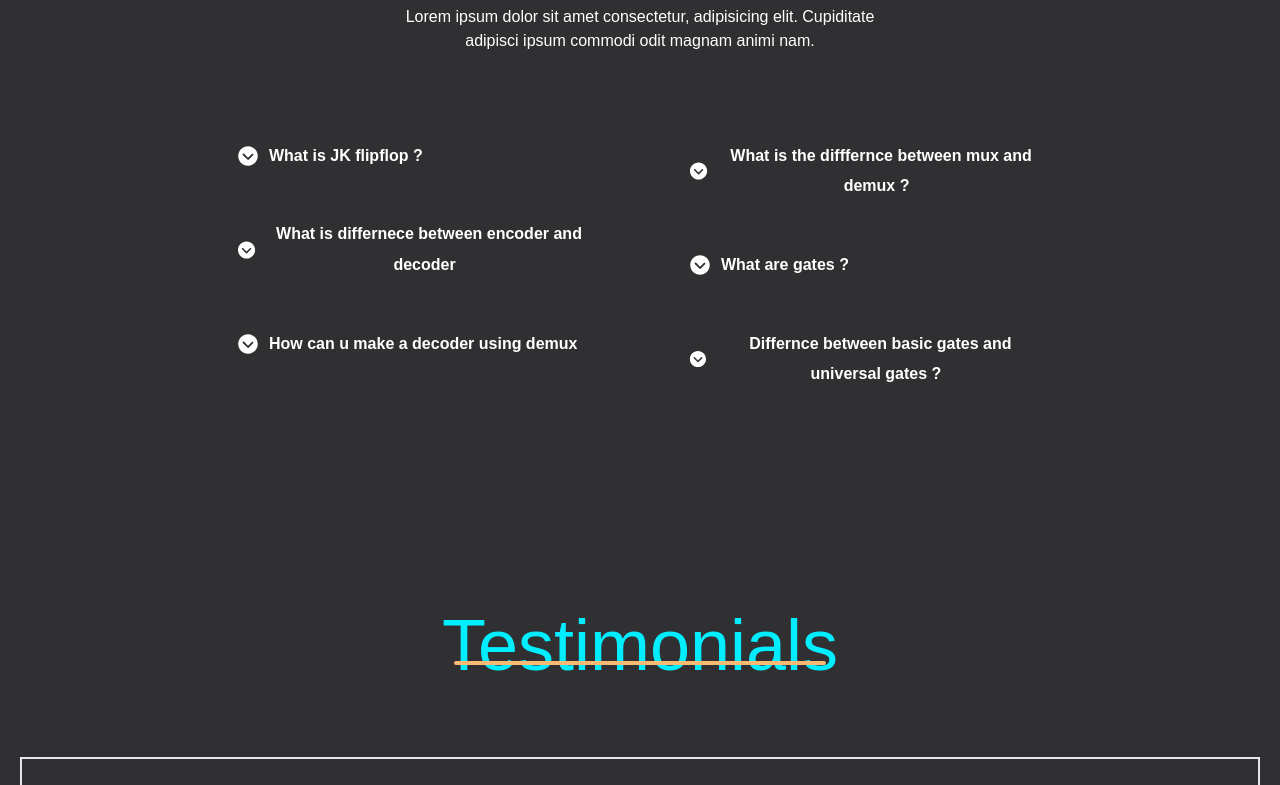
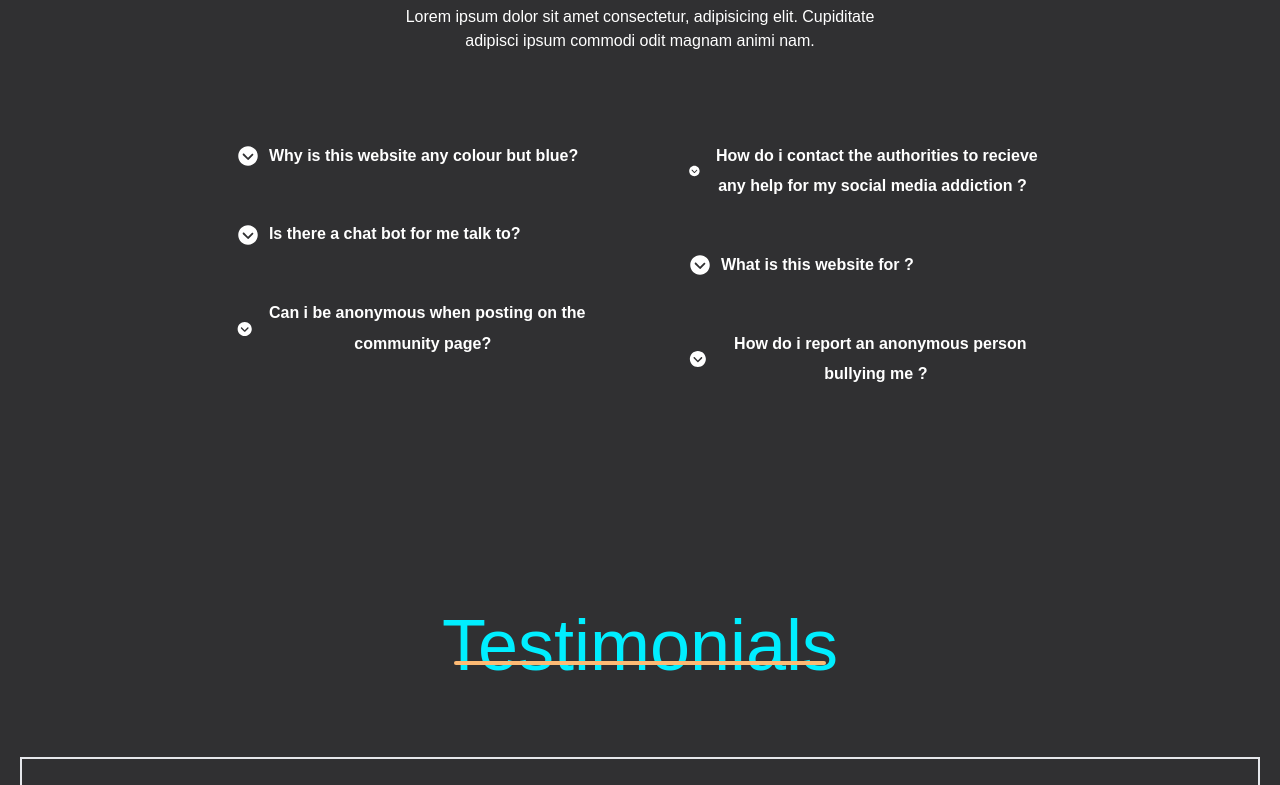
Before and after one commit to abhirajn/Codefury-6.0, a React (Create React App) app in the folder client/: page / in a window 1280 px wide. Shown: the part 962-1747 px from the top of the page. Built offline with nearby package versions, Linux system fonts and the light colour scheme; grey boxes are pictures that could not be loaded.

Commit message:
changed content of faq, ranmed footer

```diff
--- a/client/src/Components/Content.js
+++ b/client/src/Components/Content.js
@@ -3,31 +3,31 @@ import React from 'react';
 import FAQ from './FAQ';
 const items = [
    {
-      title: "What is JK flipflop ?",
-      content: "Lorem ipsum dolor sit amet consectetur adipisicing elit. Rem aut nihil quos earum, cum veritatis dolor. Perferendis, culpa qui! Dolore aspernatur ducimus perferendis minima molestias quis deserunt reiciendis commodi doloribus?"
+      title: "Why is this website any colour but blue?",
+      content: "No blue is used because blue colour messes with your sleep cycle"
    },
    {
-      title: "What is differnece between encoder and decoder",
-      content: "Lorem ipsum dolor sit amet consectetur adipisicing elit. Rem aut nihil quos earum, cum veritatis dolor. Perferendis, culpa qui! Dolore aspernatur ducimus perferendis minima molestias quis deserunt reiciendis commodi doloribus?"
+      title: "Is there a chat bot for me talk to?",
+      content: "Yes the chatbot is beibg implemented here to help you in these difficult  times"
    },
    {
-      title: "How can u make a decoder using demux",
-      content: "Lorem ipsum dolor sit amet consectetur adipisicing elit. Rem aut nihil quos earum, cum veritatis dolor. Perferendis, culpa qui! Dolore aspernatur ducimus perferendis minima molestias quis deserunt reiciendis commodi doloribus?"
+      title: "Can i be anonymous when posting on the community page?",
+      content: "Yes, when commenting on the community page, your personal data is not collected. But please do be mindful when commenting and do not hurt others."
    }
 ]
 
 const items2 = [
    {
-      title: "What is the difffernce between mux and demux ?",
-      content: "Lorem ipsum dolor sit amet consectetur adipisicing elit. Rem aut nihil quos earum, cum veritatis dolor. Perferendis, culpa qui! Dolore aspernatur ducimus perferendis minima molestias quis deserunt reiciendis commodi doloribus?"
+      title: "How do i contact the authorities to recieve any help for my social media addiction ?",
+      content: "We will be providing some conatcts in our guidance page. Please refr there."
    },
    {
-      title: "What are gates ?",
-      content: "Lorem ipsum dolor sit amet consectetur adipisicing elit. Rem aut nihil quos earum, cum veritatis dolor. Perferendis, culpa qui! Dolore aspernatur ducimus perferendis minima molestias quis deserunt reiciendis commodi doloribus?"
+      title: "What is this website for ?",
+      content: "This a wensite to address issues like information overload, social media pressure and online harasment"
    },
    {
-      title: "Differnce between basic gates and universal gates ?",
-      content: "Lorem ipsum dolor sit amet consectetur adipisicing elit. Rem aut nihil quos earum, cum veritatis dolor. Perferendis, culpa qui! Dolore aspernatur ducimus perferendis minima molestias quis deserunt reiciendis commodi doloribus?"
+      title: "How do i report an anonymous person bullying me ?",
+      content: "In order to do, please fill the form on our conatct and help page; we will forward the complaint to the authorities."
    }
 ]
 
--- a/client/src/Components/Footer.js
+++ b/client/src/Components/Footer.js
@@ -5,13 +5,13 @@ export default function Footer() {
     <div>
 
 <footer class="footer" >
-            <p class="footer__title">Premsagar</p>
+            <p class="footer__title">Abhiraj(7996943239),Premsagar(8147880677),Nithin(6363696191)</p>
             <div class="footer__social">
                 {/* <a href="https://www.facebook.com/profile.php?id=100093713837579" class="footer__icon"><i class='bx bxl-facebook' ></i></a>
                 <a href="https://instagram.com/drink_gasoline_and_die?igshid=MzNlNGNkZWQ4Mg==" class="footer__icon"><i class='bx bxl-instagram' ></i></a>
                 <a href="https://twitter.com/pointbreak_11" class="footer__icon"><i class='bx bxl-twitter' ></i></a> */}
             </div>
-            <p class="footer__copy">&#169; Premsagar Chakrapani</p>
+            <p class="footer__copy">&#169;The Garrison Engineers </p>
         </footer>
     </div>
   )
```
